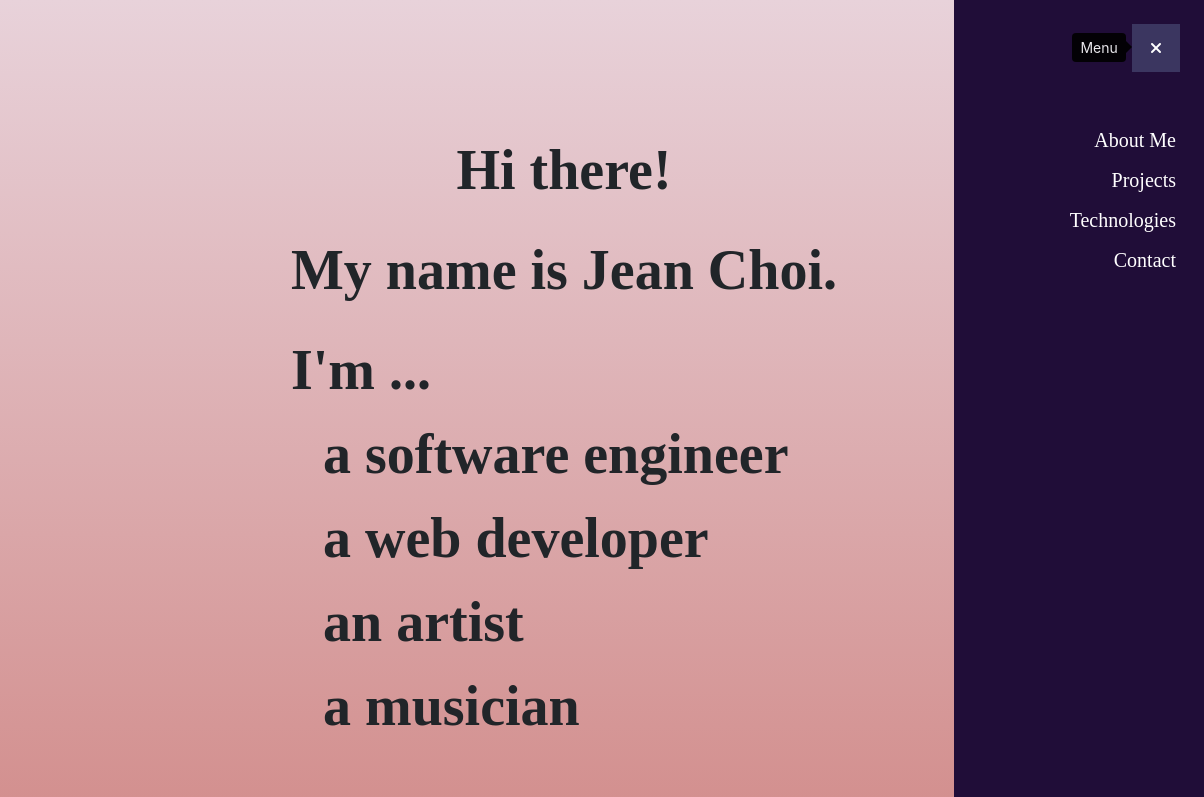
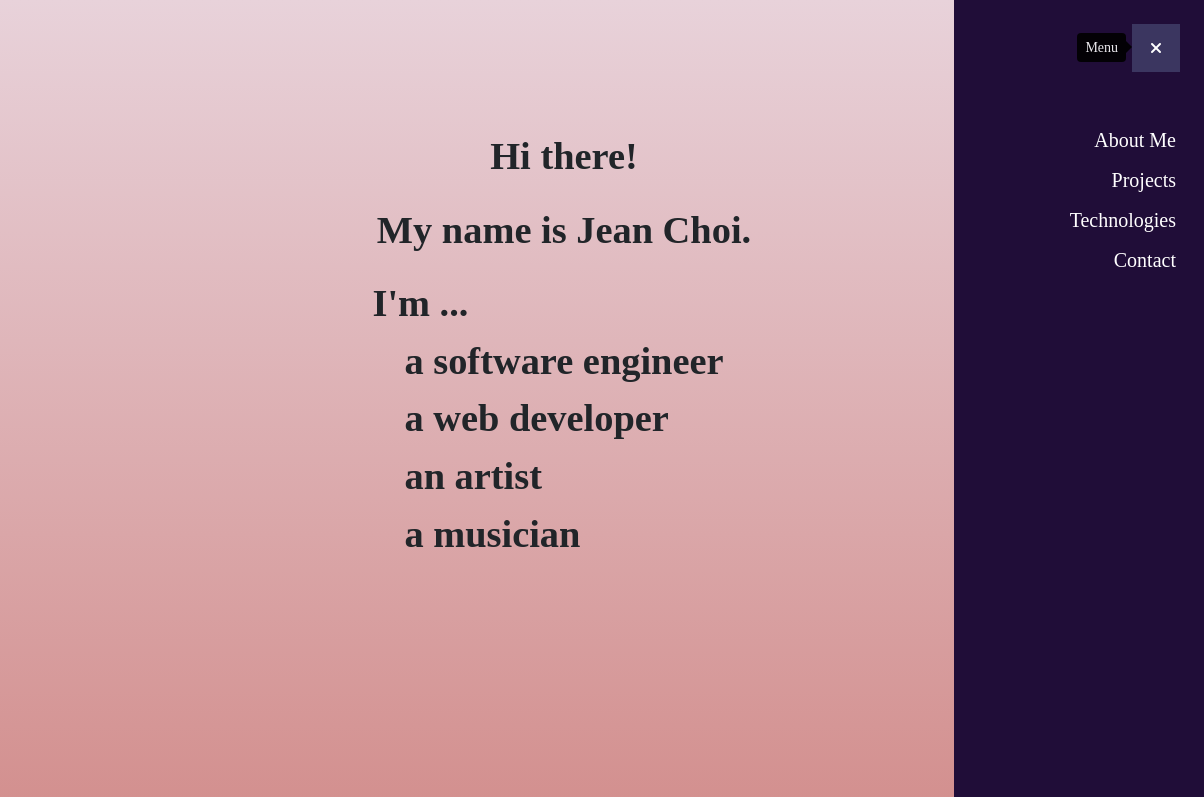
Before and after one commit to choijean/choijean.github.io, a plain HTML site: page index.html in a window 1280 px wide. Both pictures are taken after a click on the link 1232 px from the left and 48 px from the top of the page. Shown: the top 797 px of the page, 76-1280 px from the left. Drawn offline with nearby package versions, Linux system fonts and the light colour scheme.

Commit message:
fix font sizing in banner

```diff
--- a/css/style.css
+++ b/css/style.css
@@ -11,7 +11,11 @@ html, body {
   height:100vh;
   width:100%;
   padding:vw;
-  font-family: Futura;
+  font-family: Futura, 'sans-serif';
+}
+
+.tooltip {
+  font-family: Futura, 'sans-serif';
 }
 * {
   box-sizing: border-box;
@@ -180,13 +184,13 @@ li.nav-item a:hover {
 .titleText{
   text-align: center;
   font-weight: bold;
-  font-size: 3.5rem;
+  font-size: 3vw;
 }
 
 .rotatingText {
   padding: 0rem 2rem ;
   font-weight: bold;
-  font-size: 3.5rem;
+  font-size: 3vw;
   text-align: center;
   opacity: 0;
   position: relative;
@@ -197,8 +201,7 @@ li.nav-item a:hover {
   animation: rotate 1.5s linear 2s 1 normal forwards;
 }
 
-.rotatingText:nth-of-type(2) {
-  animation: rotate 1.5s linear 3.5s 1 normal forwards;
+.rotatingText:nth-of-type(2) { animation: rotate 1.5s linear 3.5s 1 normal forwards;
 }
 
 .rotatingText:nth-of-type(3) {
@@ -222,8 +225,8 @@ li.nav-item a:hover {
 
 /* ABOUT SECTION */
 #about {
+  padding-top:3vh;
   background: linear-gradient(var(--pink-dark), var(--pink-medium));
-  /* background-color: var(--pink-medium); */
 }
 
 #jean-img {
@@ -249,7 +252,7 @@ li.nav-item a:hover {
 
 /* PROJECTS SECTION */
 #projects{
-  /* background-color: var(--pink-dark); */
+  padding-top:3vh;
   background: linear-gradient(var(--pink-medium), var(--pink-dark));
 }
 
@@ -275,12 +278,10 @@ li.nav-item a:hover {
 #technologies {
   height: 100%;
   background: linear-gradient(var(--pink-dark), var(--pink-light));
-  /* background-color: var(--pink-light); */
 }
 
 /* CONTACT SECTION */
 #contact{
-  /* background-color: var(--pink-dark); */
   background: linear-gradient(var(--pink-light), var(--pink-dark));
 }
 
```
